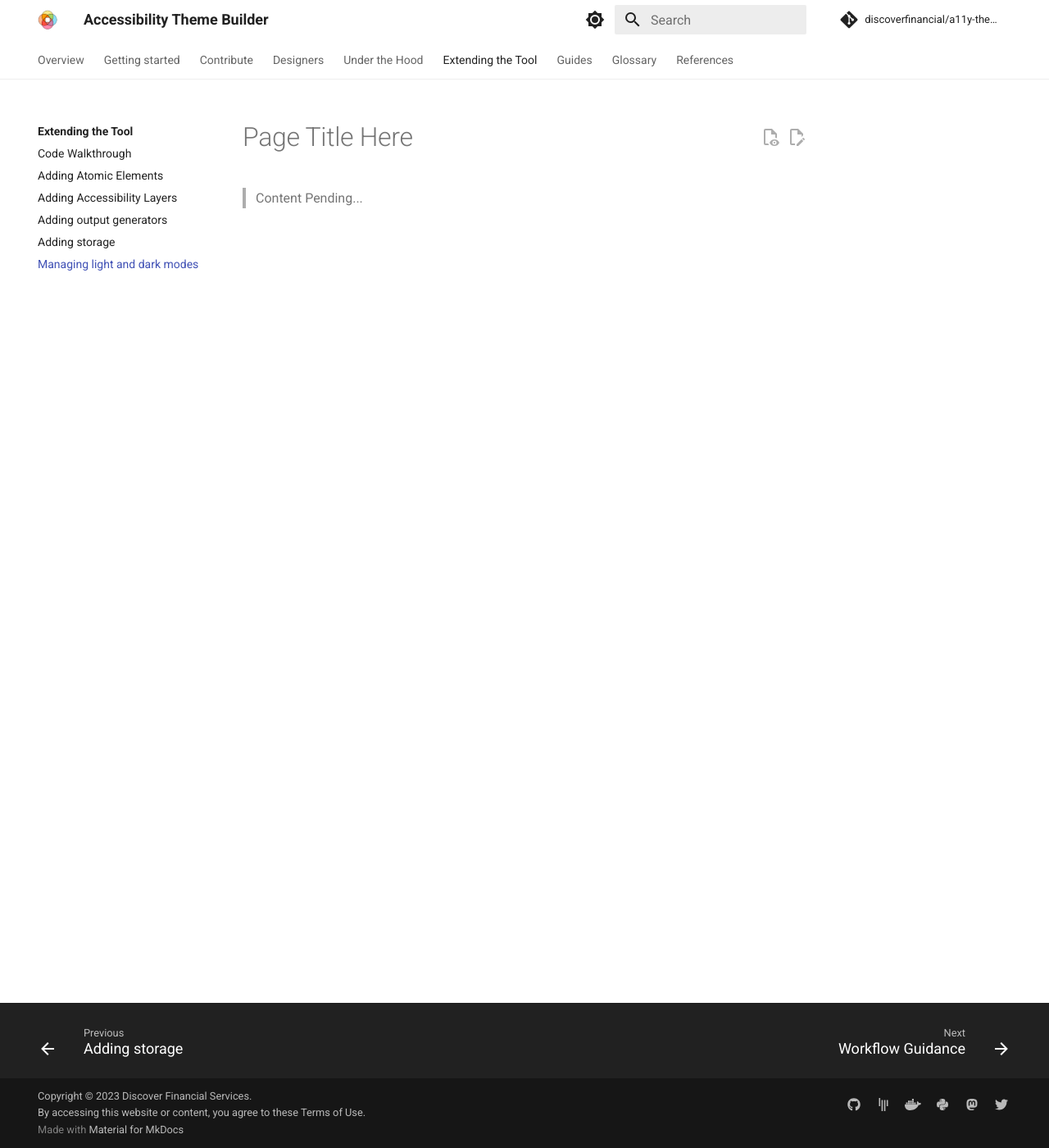
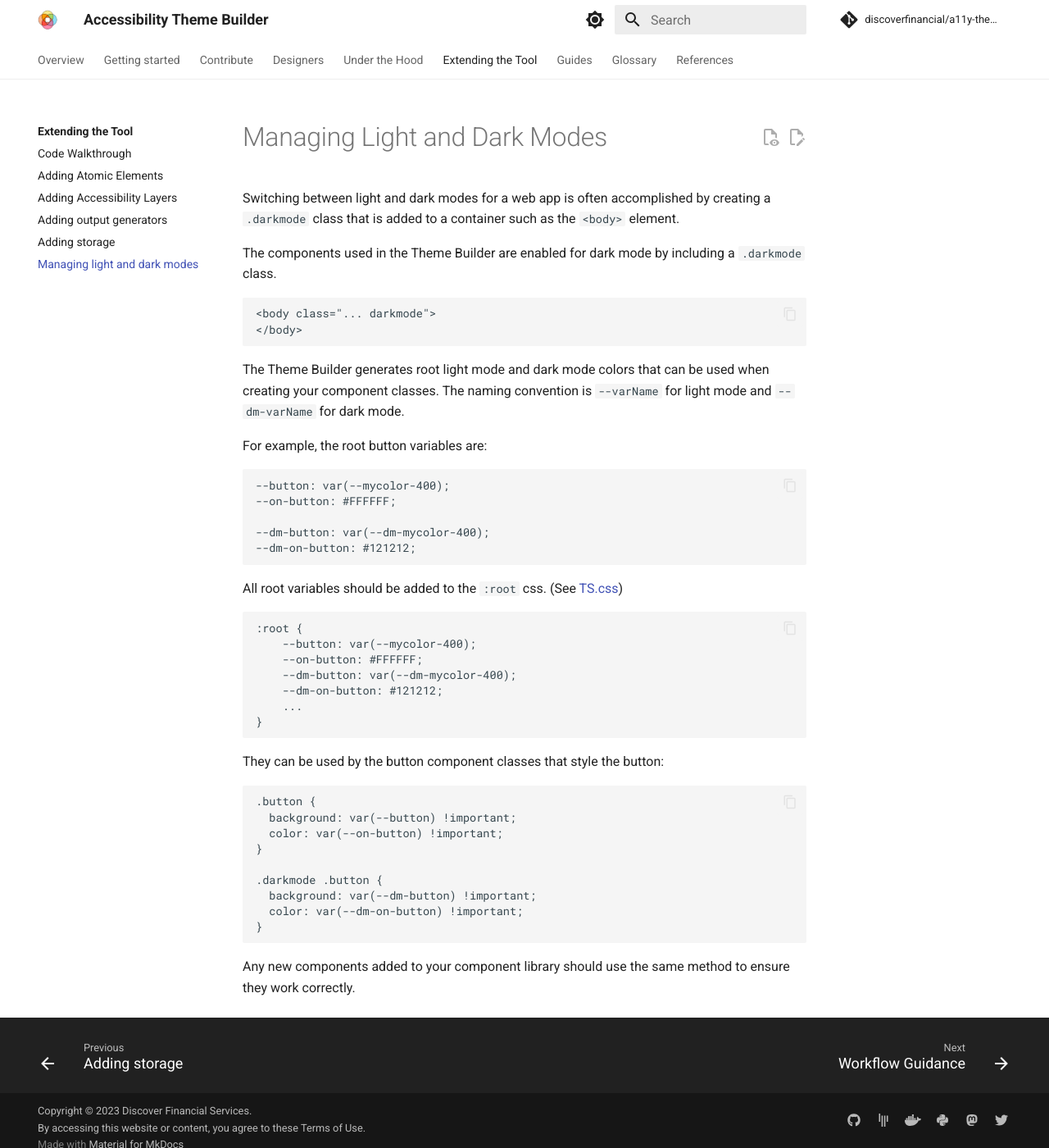
Before and after one commit to finos/a11y-theme-builder, an MkDocs documentation site: the page built from docs/developers/managing-modes.md, in a window 1280 px wide and 1400 px high. Shown: the whole window at 82% size. Built offline with MkDocs 1.6.1 and Material for MkDocs 9.7.7, drawn with Linux system fonts in a browser that asks for light colours; comment, search, counter and statistics services are not loaded.

Commit message:
Add content for light/dark mode
Signed-off-by: Bryce Curtis <brycecurtis@discover.com>

````diff
--- a/docs/developers/managing-modes.md
+++ b/docs/developers/managing-modes.md
@@ -1,3 +1,50 @@
-# Page Title Here
+# Managing Light and Dark Modes
 
->Content Pending...
+Switching between light and dark modes for a web app is often accomplished by creating a `.darkmode` class that is added to a container such as the `<body>` element.
+
+The components used in the Theme Builder are enabled for dark mode by including a `.darkmode` class.
+
+```
+<body class="... darkmode">
+</body>
+```
+
+The Theme Builder generates root light mode and dark mode colors that can be used when creating your component classes.  The naming convention is `--varName` for light mode and `--dm-varName` for dark mode.
+
+For example, the root button variables are:
+
+```
+--button: var(--mycolor-400);
+--on-button: #FFFFFF;
+
+--dm-button: var(--dm-mycolor-400);
+--dm-on-button: #121212;
+```
+
+All root variables should be added to the `:root` css.  (See [TS.css](https://github.com/discoverfinancial/a11y-theme-builder/blob/main/code/src/ui/src/mui-a11y-tb/themes/TB.css#L1))
+
+```
+:root {
+    --button: var(--mycolor-400);
+    --on-button: #FFFFFF;
+    --dm-button: var(--dm-mycolor-400);
+    --dm-on-button: #121212;
+    ...
+}
+```
+
+They can be used by the button component classes that style the button:
+
+```
+.button {
+  background: var(--button) !important;
+  color: var(--on-button) !important;
+}
+
+.darkmode .button {
+  background: var(--dm-button) !important;
+  color: var(--dm-on-button) !important;
+}
+```
+
+Any new components added to your component library should use the same method to ensure they work correctly.
````
